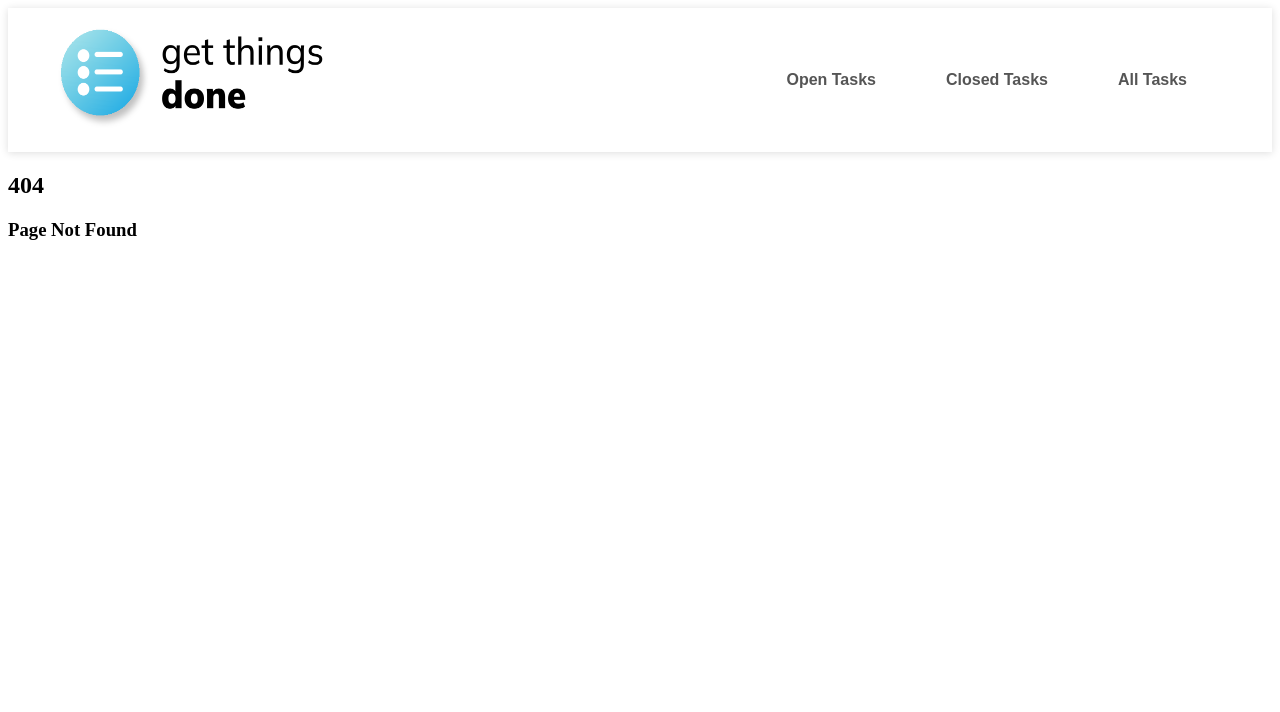
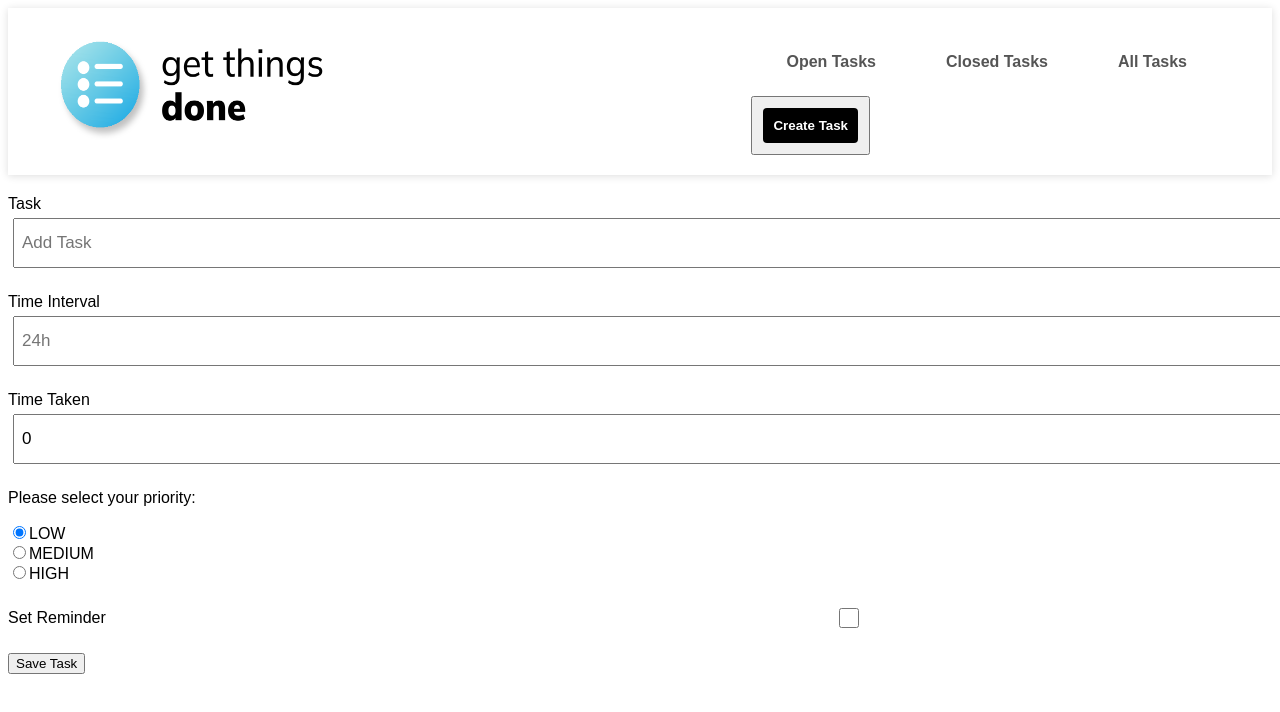
Before and after one commit to fahrican/get-things-done-web, a Vue app: page /create-task in a window 1280 px wide. Before the commit this address had no page. Shown: the top 712 px of the page. Built offline with nearby package versions, Linux system fonts and the light colour scheme.

Commit message:
Make posting new task work.

```diff
--- a/package.json
+++ b/package.json
@@ -13,6 +13,7 @@
     "core-js": "^3.8.3",
     "register-service-worker": "^1.7.2",
     "vue": "^3.2.13",
+    "vue-moment": "^4.1.0",
     "vue-router": "^4.0.3"
   },
   "devDependencies": {
--- a/src/App.vue
+++ b/src/App.vue
@@ -16,6 +16,7 @@
           <router-link :to="{name: 'all-tasks'}">All Tasks</router-link>
         </li>
       </ul>
+      <button><router-link :to="{name: 'create-task'}">Create Task</router-link></button>
     </nav>
   </header>
   <router-view/>
--- a/src/router/index.ts
+++ b/src/router/index.ts
@@ -3,6 +3,7 @@ import OpenTasksView from "@/views/OpenTasksView.vue";
 import AllTasksView from "@/views/AllTasksView.vue";
 import ClosedTasksView from "@/views/ClosedTasksView.vue";
 import NotFoundView from "@/views/NotFoundView.vue";
+import CreateTaskView from "@/views/CreateTaskView.vue";
 
 const routes: Array<RouteRecordRaw> = [
     {
@@ -21,6 +22,11 @@ const routes: Array<RouteRecordRaw> = [
         component: AllTasksView
     },
     {
+        path: '/create-task',
+        name: 'create-task',
+        component: CreateTaskView
+    },
+    {
         path: '/',
         redirect: '/open-tasks'
     },
--- /dev/null
+++ b/src/types/MyTask.ts
@@ -0,0 +1,9 @@
+export class MyTask {
+    public description = '';
+    public is_reminder_set = false;
+    public created_on = '';
+    public priority = 0;
+    public time_interval = '';
+    public time_taken = 0;
+    public is_task_open = true;
+}
--- /dev/null
+++ b/src/views/CreateTaskView.vue
@@ -0,0 +1,133 @@
+<template>
+  <form @submit="onSubmit" class="add-form">
+    <div class="form-control">
+      <label>Task</label>
+      <input type="text" v-model="myTask.description" name="text" placeholder="Add Task"/>
+    </div>
+    <div class="form-control">
+      <label>Time Interval</label>
+      <input type="text" v-model="myTask.time_interval" name="time_interval" placeholder="24h"/>
+    </div>
+    <div class="form-control">
+      <label>Time Taken</label>
+      <input type="number" v-model="myTask.time_taken" name="time_taken" placeholder="0"/>
+    </div>
+    <div>
+      <p>Please select your priority:</p>
+
+      <input type="radio" v-model="myTask.priority" name="priority" value="LOW" checked>
+      <label for="low">LOW</label><br>
+
+      <input type="radio" v-model="myTask.priority" name="priority" value="MEDIUM">
+      <label for="medium">MEDIUM</label><br>
+
+      <input type="radio" v-model="myTask.priority" name="priority" value="HIGH">
+      <label for="high">HIGH</label><br>
+    </div>
+    <div class="form-control form-control-check">
+      <label>Set Reminder</label>
+      <input type="checkbox" v-model="myTask.is_reminder_set" name="reminder"/>
+    </div>
+
+    <input type="submit" value="Save Task" class="btn btn-block"/>
+  </form>
+</template>
+
+<script lang="ts">
+import {defineComponent, reactive} from 'vue'
+import moment from "moment";
+import {MyTask} from "@/types/MyTask";
+import TaskApi from "@/services/TaskApi";
+
+export default defineComponent({
+  name: "AddTask",
+  components: {},
+  setup(props, {emit}) {
+
+    const myTask: MyTask = reactive({
+      description: '',
+      is_reminder_set: false,
+      created_on: '',
+      priority: 0,
+      time_interval: '',
+      time_taken: 0,
+      is_task_open: true,
+    })
+
+    const onSubmit = async (e: Event) => {
+
+
+      e.preventDefault()
+      if (!myTask.description) {
+        alert('Please add a task')
+        return
+      }
+      const newTask = {
+        description: myTask.description,
+        time_interval: myTask.time_interval,
+        time_taken: myTask.time_taken,
+        priority: myTask.priority,
+        is_reminder_set: myTask.is_reminder_set,
+        created_on: getTimestamp(),
+        is_task_open: true
+      };
+      myTask.description = '';
+      myTask.time_interval = '';
+      myTask.time_taken = 0;
+      myTask.is_reminder_set = false;
+      try {
+        const response = await TaskApi.createTask(newTask)
+        return response.data
+      } catch (err) {
+        console.log('error loadQuote: ' + err)
+      }
+    }
+
+
+    const getTimestamp = () => {
+      // example: "2022-06-22T23:35:53"
+      const DATE_TIME_FORMAT = 'YYYY-MM-DDTHH:mm:ss';
+      return (moment(new Date())).format(DATE_TIME_FORMAT);
+    }
+
+    return {myTask, onSubmit}
+  }
+});
+</script>
+
+<style scoped>
+.add-form {
+  margin-bottom: 40px;
+}
+
+.form-control {
+  margin: 20px 0;
+}
+
+.form-control label {
+  display: block;
+}
+
+.form-control input {
+  width: 100%;
+  height: 40px;
+  margin: 5px;
+  padding: 3px 7px;
+  font-size: 17px;
+}
+
+.form-control-check {
+  display: flex;
+  align-items: center;
+  justify-content: space-between;
+}
+
+.form-control-check label {
+  flex: 1;
+}
+
+.form-control-check input {
+  flex: 2;
+  height: 20px;
+}
+</style>
```
Also changed, not shown: src/types/TaskObj.ts (deleted, +0 -12 lines), 1 other file (tests, documents, lock files or other folders).
